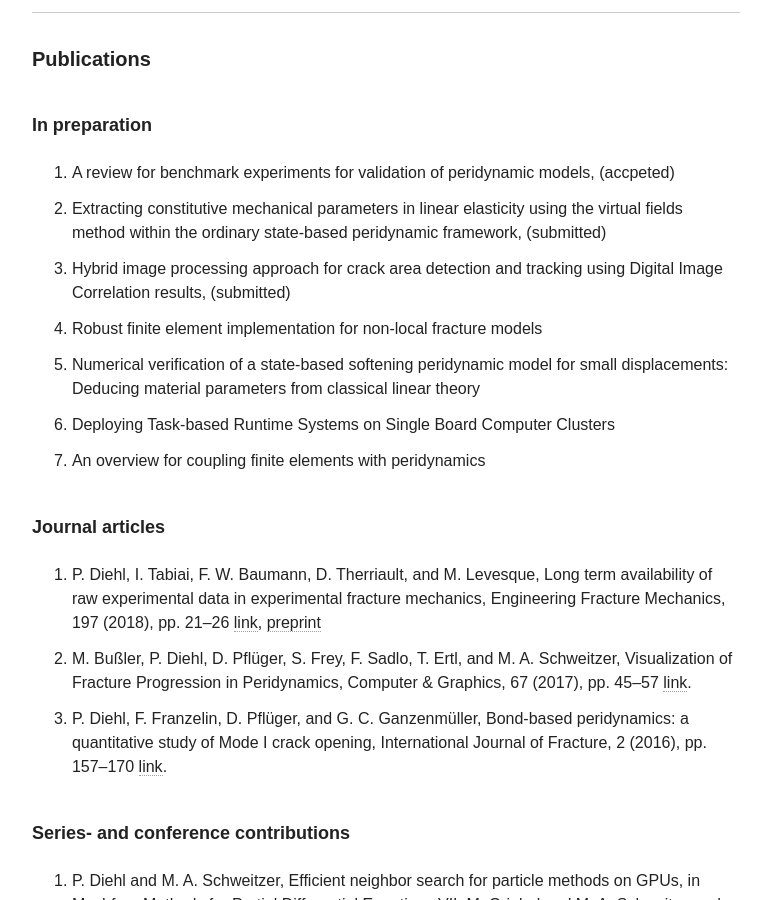
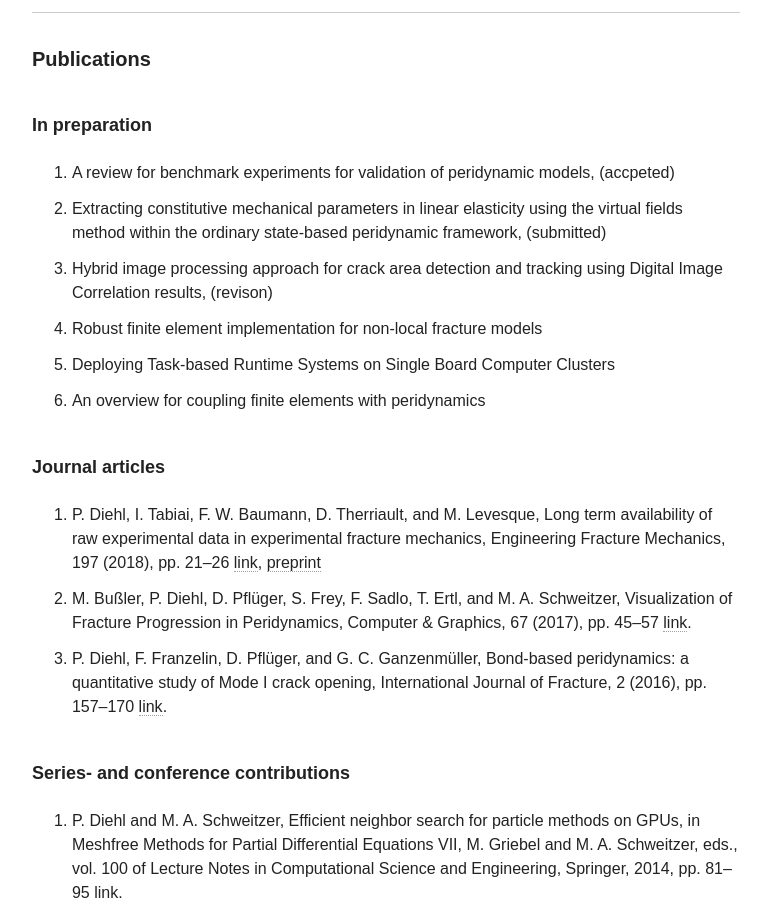
Before and after one commit to diehlpk/diehlpk.github.io, a Jekyll site: the page built from cv/index.md, in a window 1280 px wide and 900 px high, scrolled down 1542 px. Shown: the whole window, without its empty margins (254-1025 px from the left). Built offline with Jekyll 4.4.1, drawn with Linux system fonts in a browser that asks for light colours; nearby versions of some CDN libraries; some web fonts are replaced.

Commit message:
Update paper

```diff
--- a/cv/index.md
+++ b/cv/index.md
@@ -39,9 +39,8 @@ hide: true
 ###### In preparation
 1. A review for benchmark experiments for validation of peridynamic models, (accpeted)
 1. Extracting constitutive mechanical parameters in linear elasticity using the virtual fields method within the ordinary state-based peridynamic framework, (submitted)
-1. Hybrid image processing approach for crack area detection and tracking using Digital Image Correlation results, (submitted)
+1. Hybrid image processing approach for crack area detection and tracking using Digital Image Correlation results, (revison)
 1. Robust finite element implementation for non-local fracture models
-1. Numerical verification of a state-based softening peridynamic model for small displacements: Deducing material parameters from classical linear theory
 1. Deploying Task-based Runtime Systems on Single Board Computer Clusters
 1. An overview for coupling finite elements with peridynamics
 
```
